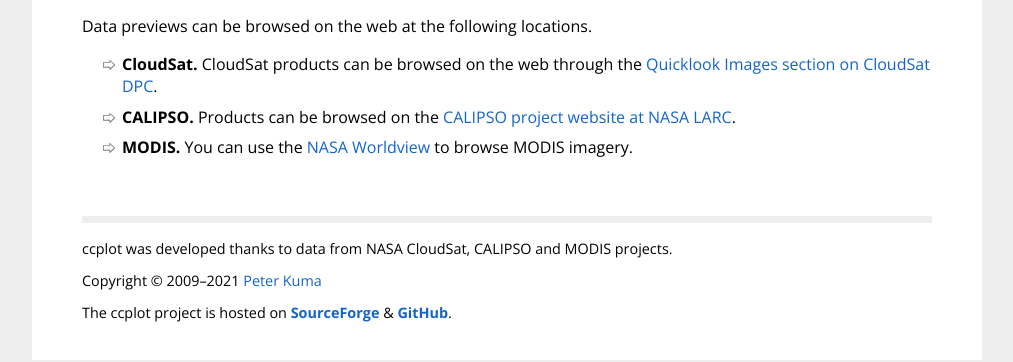
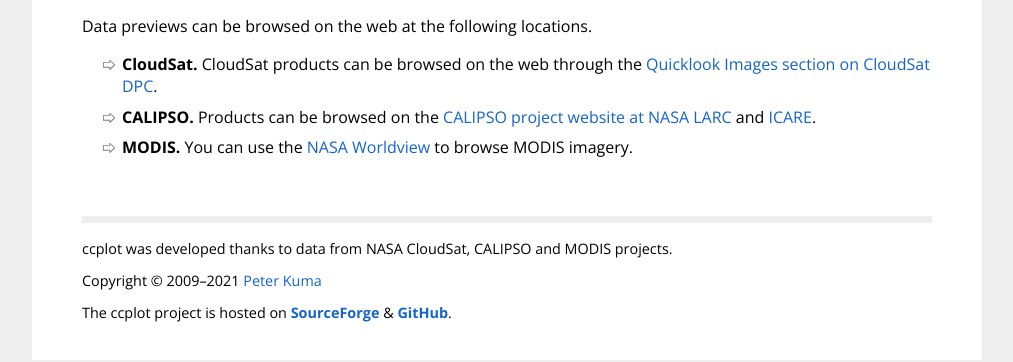
Before and after one commit to peterkuma/ccplot, a Jekyll site: the page built from data/index.html, in a window 1280 px wide. Shown: the part 506-868 px from the top of the page, without its empty margins (133-1146 px from the left). Built offline with Jekyll 4.4.1, drawn with Linux system fonts in a browser that asks for light colours.

Commit message:
Data sources: Update links

```diff
--- a/data/index.html
+++ b/data/index.html
@@ -6,7 +6,7 @@
 <h2>Data ordering</h2>
 <ul>
     <li><strong>CloudSat.</strong> CloudSat products can be ordered
-        from the <a href="http://www.cloudsat.cira.colostate.edu/">CloudSat DPC</a>
+        from the <a href="https://www.cloudsat.cira.colostate.edu">CloudSat DPC</a>
         upon registration. Registration and ordering is free.
     </li>
     <li><strong>CALIPSO.</strong> CALIPSO products can be ordered
@@ -15,7 +15,7 @@
 		They can also be downloaded from <a href="https://www.icare.univ-lille.fr">ICARE</a>.
     </li>
     <li><strong>MODIS.</strong> MODIS products are available through
-        the <a href="http://ladsweb.nascom.nasa.gov/">LAADS Web</a>, even
+        the <a href="https://ladsweb.modaps.eosdis.nasa.gov/">LAADS Web</a>, even
         without registration.
     </li>
 </ul>
@@ -31,8 +31,9 @@
     </li>
     <li><strong>CALIPSO.</strong>
     Products can be browsed on the
-    <a href="http://www-calipso.larc.nasa.gov/products/lidar/browse_images/production/">CALIPSO
-    project website at NASA LARC</a>.
+    <a href="https://www-calipso.larc.nasa.gov/products/lidar/browse_images/production/">CALIPSO
+    project website at NASA LARC</a> and
+    <a href="https://www.icare.univ-lille.fr/data-access/browse-images/calipso3/">ICARE</a>.
     </li>
     <li><strong>MODIS.</strong> You can use the
     <a href="https://worldview.earthdata.nasa.gov">NASA Worldview</a>
```
